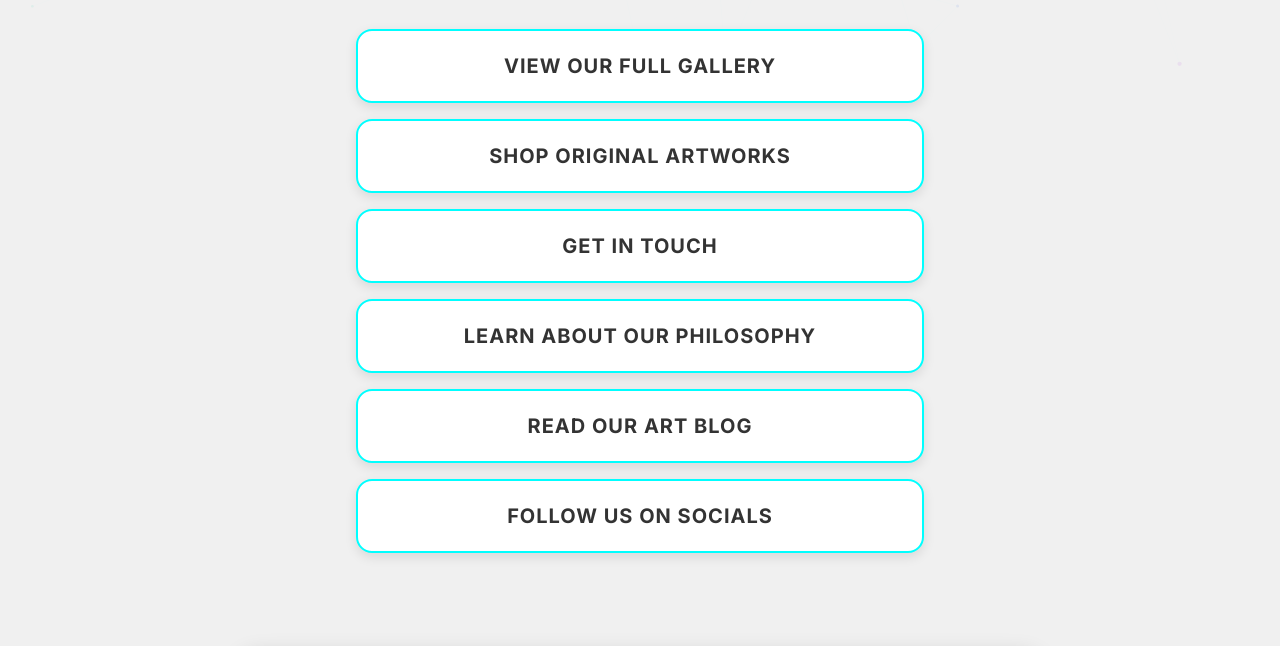
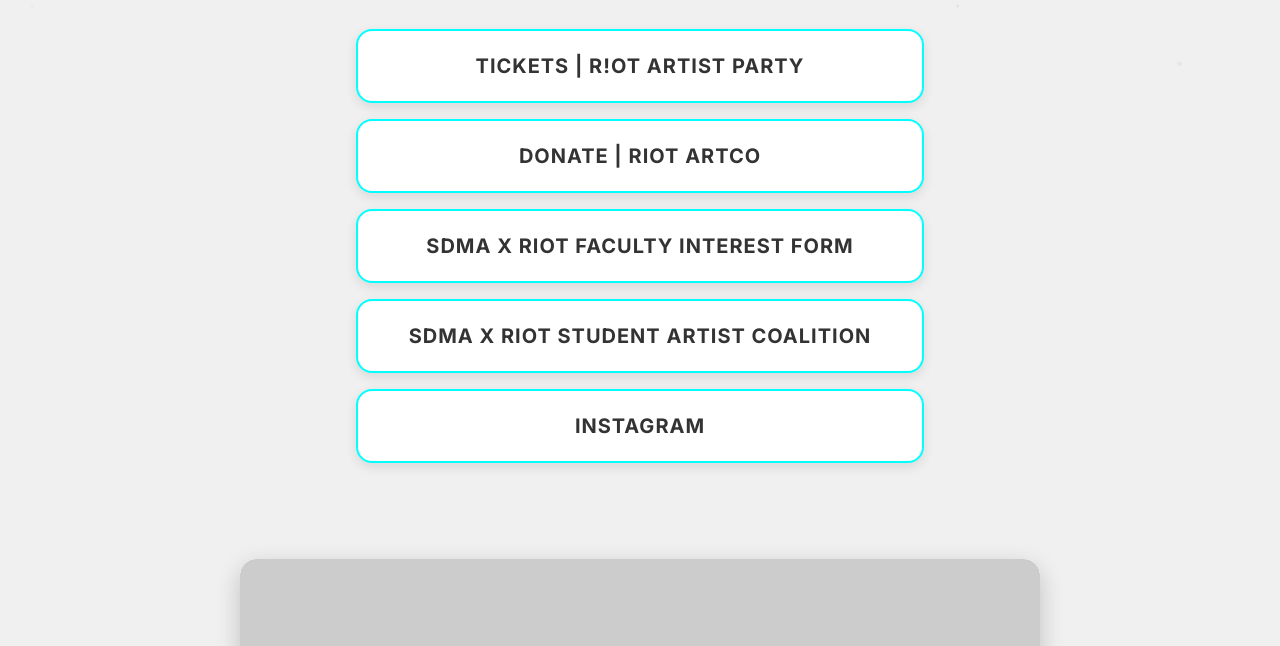
Before and after one commit to earanda4/riotartmag, a plain HTML site: page index.html in a window 1280 px wide. Shown: the part 716-1362 px from the top of the page. Drawn offline with nearby package versions, Linux system fonts and the light colour scheme; placeholder pictures from the web are drawn by us.

Commit message:
configuring links for website

```diff
--- a/index.html
+++ b/index.html
@@ -289,12 +289,11 @@
         <!-- New Linktree-inspired section -->
         <section class="links-section">
             <h2>Connect & Explore</h2>
-            <a href="https://example.com/gallery" class="link-button">View Our Full Gallery</a>
-            <a href="https://example.com/shop" class="link-button">Shop Original Artworks</a>
-            <a href="https://example.com/contact" class="link-button">Get in Touch</a>
-            <a href="https://example.com/about" class="link-button">Learn About Our Philosophy</a>
-            <a href="https://example.com/blog" class="link-button">Read Our Art Blog</a>
-            <a href="https://example.com/socials" class="link-button">Follow Us on Socials</a>
+            <a href="https://www.eventbrite.com/e/rot-artist-party-tickets-1331436445249?aff=oddtdtcreator" class="link-button">TICKETS | R!OT Artist Party</a>
+            <a href="https://venmo.com/u/riot-artco" class="link-button">DONATE | RIOT ARTCO</a>
+            <a href="https://docs.google.com/forms/d/e/1FAIpQLSfQIGj3Dke0_3CoPzRjqStNQ4TF3p4sn-X6ozZt8BnEL1Z1cQ/viewform" class="link-button">SDMA X RIOT Faculty Interest Form</a>
+            <a href="https://docs.google.com/forms/d/e/1FAIpQLSdEOhJhZkFjBML_rDhZmrGq1O0Z5n_CkcUNPhvkk70zAiXlZQ/viewform" class="link-button">SDMA X RIOT Student Artist Coalition</a>
+            <a href="https://www.instagram.com/riotartmag/" class="link-button">INSTAGRAM</a>
         </section>
 
         <!-- Slideshow Container -->
```
